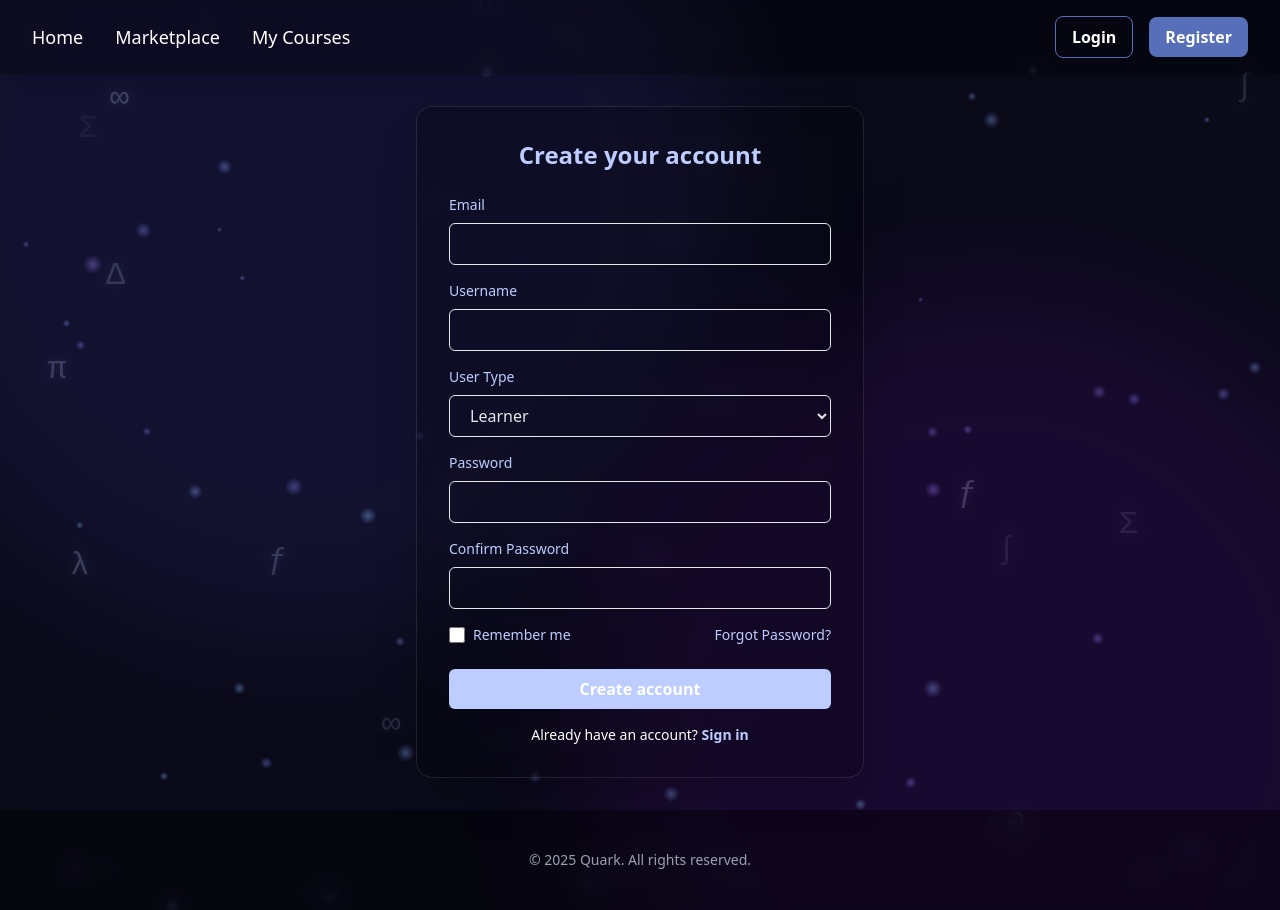
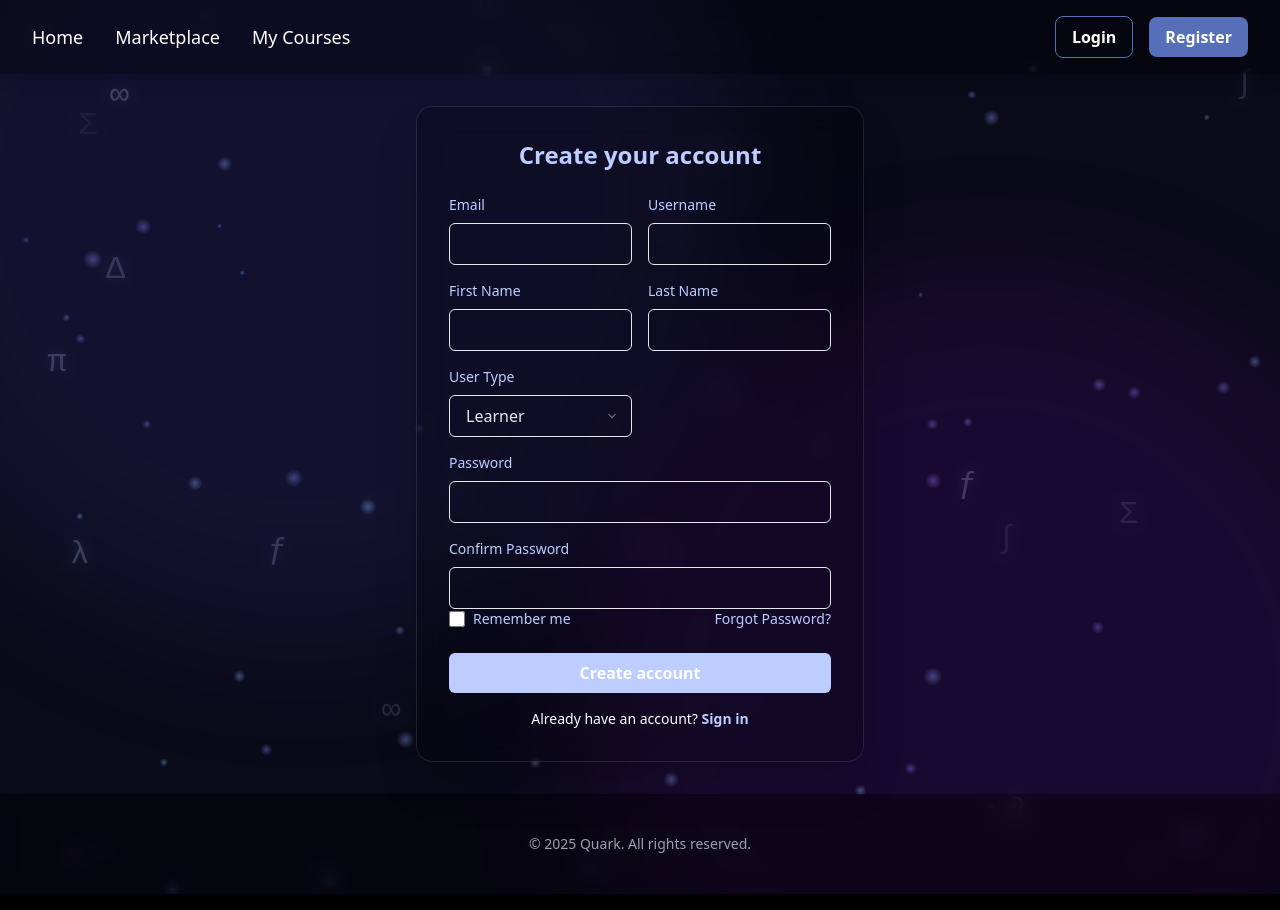
Before and after one commit to tallbreadstick/quark-webclient, a React (Vite) app: page /register in a window 1280 px wide. Built offline with nearby package versions, Linux system fonts and the light colour scheme.

Commit message:
changed the layout of registerpage

```diff
--- a/src/pages/LoginPage.tsx
+++ b/src/pages/LoginPage.tsx
@@ -38,12 +38,12 @@ export default function LoginPage() {
                     <label className="block mb-2 text-sm font-medium text-[#bdcdff]">Password</label>
                     <div className="relative w-full">
                         <input
-                            name="password"
-                            type={showPassword ? "text" : "password"}
-                            required
-                            className="w-full px-4 pr-10 py-2 mb-4 border rounded-md focus:outline-none focus:ring-2 focus:ring-[#4d538b]"
+                        name="confirmPassword"
+                        type="password"
+                        required
+                        className="w-full px-4 py-2 mb-8 border rounded-md focus:outline-none focus:ring-2 focus:ring-[#4d538b]"
                         />
-                        <div className="absolute inset-y-0 right-6 flex items-center">
+                        <div className="absolute inset-y-0 right- flex items-center">
                             <button
                                 type="button"
                                 onClick={() => setShowPassword((s) => !s)}
@@ -67,7 +67,7 @@ export default function LoginPage() {
                         </div>
                     </div>
 
-                    <div className="flex items-center justify-between mb-6">
+                    <div className="flex items-center justify-between mb-8">
                         <label className="flex items-center gap-2 text-sm">
                             <input type="checkbox" name="remember" className="w-4 h-4" />
                             <p className="text-[#bdcdff]">Remember me</p>
--- a/src/pages/RegisterPage.tsx
+++ b/src/pages/RegisterPage.tsx
@@ -64,32 +64,57 @@ export default function RegisterPage() {
 
                     {error && <div className="mb-4 text-sm text-red-400 text-center">{error}</div>}
 
+                    <div className="grid grid-cols-1 sm:grid-cols-2 gap-4">
+                        <div>
                             <label className="block mb-2 text-sm font-medium text-[#bdcdff]">Email</label>
-                    <input name="email" type="email" required className="w-full px-4 py-2 mb-4 border rounded-md focus:outline-none focus:ring-2 focus:ring-[#4d538b]" />
+                            <input name="email" type="email" required className="w-full px-4 py-2 border rounded-md focus:outline-none focus:ring-2 focus:ring-[#4d538b]" />
+                        </div>
 
+                        <div>
                             <label className="block mb-2 text-sm font-medium text-[#bdcdff]">Username</label>
-                    <input name="username" required className="w-full px-4 py-2 mb-4 border rounded-md focus:outline-none focus:ring-2 focus:ring-[#4d538b]" />
+                            <input name="username" required className="w-full px-4 py-2 border rounded-md focus:outline-none focus:ring-2 focus:ring-[#4d538b]" />
+                        </div>
 
+                        <div>
+                            <label className="block mb-2 text-sm font-medium text-[#bdcdff]">First Name</label>
+                            <input name="firstName" className="w-full px-4 py-2 border rounded-md focus:outline-none focus:ring-2 focus:ring-[#4d538b]" />
+                        </div>
+
+                        <div>
+                            <label className="block mb-2 text-sm font-medium text-[#bdcdff]">Last Name</label>
+                            <input name="lastName" className="w-full px-4 py-2 border rounded-md focus:outline-none focus:ring-2 focus:ring-[#4d538b]" />
+                        </div>
+
+                        <div>
                             <label className="block mb-2 text-sm font-medium text-[#bdcdff]">User Type</label>
-
                             <div className="relative">
                                 <select
                                     name="userType"
                                     required
-                            className="w-full px-4 py-2 mb-4 border rounded-md focus:outline-none focus:ring-2 focus:ring-[#4d538b]"
+                                    className="w-full px-4 py-2 border rounded-md focus:outline-none focus:ring-2 focus:ring-[#4d538b] appearance-none"
                                 >
-                            <option value="" disabled className="text-black text-left">Select User Type</option>
-                            <option value="learner" className="text-black text-left">Learner</option>
-                            <option value="educator" className="text-black text-left">Educator</option>
+                                    <option value="" disabled className="text-left">Select User Type</option>
+                                    <option value="learner" className="text-left">Learner</option>
+                                    <option value="educator" className="text-left">Educator</option>
                                 </select>
+                                <div className="pointer-events-none absolute inset-y-0 right-3 flex items-center">
+                                    <svg className="w-4 h-4 text-gray-500" viewBox="0 0 20 20" fill="none" xmlns="http://www.w3.org/2000/svg">
+                                        <path d="M6 8l4 4 4-4" stroke="currentColor" strokeWidth="1.5" strokeLinecap="round" strokeLinejoin="round" />
+                                    </svg>
+                                </div>
+                            </div>
                         </div>
 
+                        <div className="sm:col-span-2">
+                            <label className="block mb-2 text-sm font-medium text-[#bdcdff]">Password</label>
+                            <input name="password" type="password" required className="w-full px-4 py-2 border rounded-md focus:outline-none focus:ring-2 focus:ring-[#4d538b]" />
+                        </div>
 
-                    <label className="block mb-2 text-sm font-medium text-[#bdcdff]">Password</label>
-                    <input name="password" type="password" required className="w-full px-4 py-2 mb-4 border rounded-md focus:outline-none focus:ring-2 focus:ring-[#4d538b]" />
-
+                        <div className="sm:col-span-2">
                             <label className="block mb-2 text-sm font-medium text-[#bdcdff]">Confirm Password</label>
-                    <input name="confirmPassword" type="password" required className="w-full px-4 py-2 mb-4 border rounded-md focus:outline-none focus:ring-2 focus:ring-[#4d538b]" />
+                            <input name="confirmPassword" type="password" required className="w-full px-4 py-2 border rounded-md focus:outline-none focus:ring-2 focus:ring-[#4d538b]" />
+                        </div>
+                    </div>
 
                     <div className="flex items-center justify-between mb-6">
                         <label className="flex items-center gap-2 text-sm">
```
Lines whose indentation alone changed are shown as unchanged.
